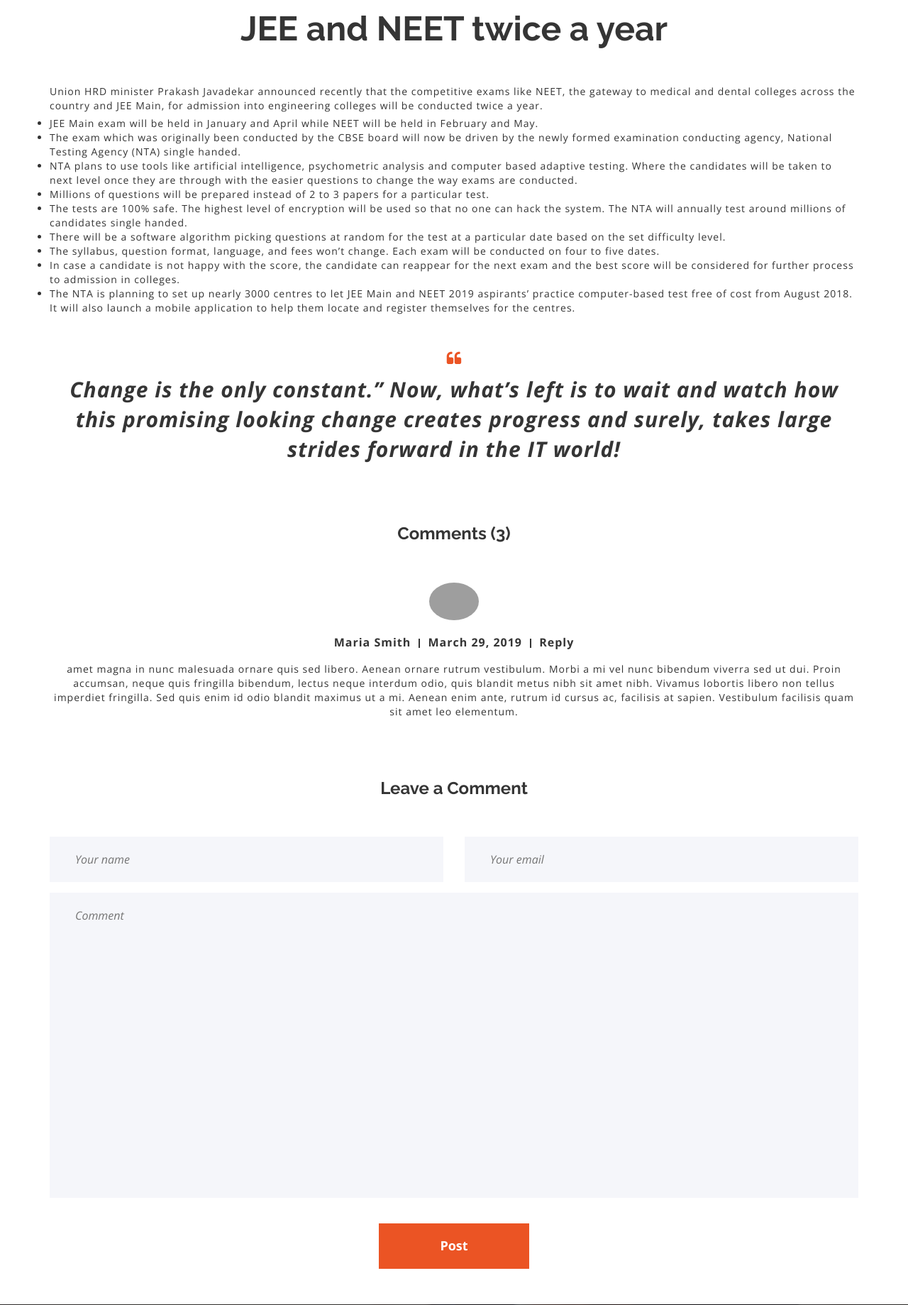
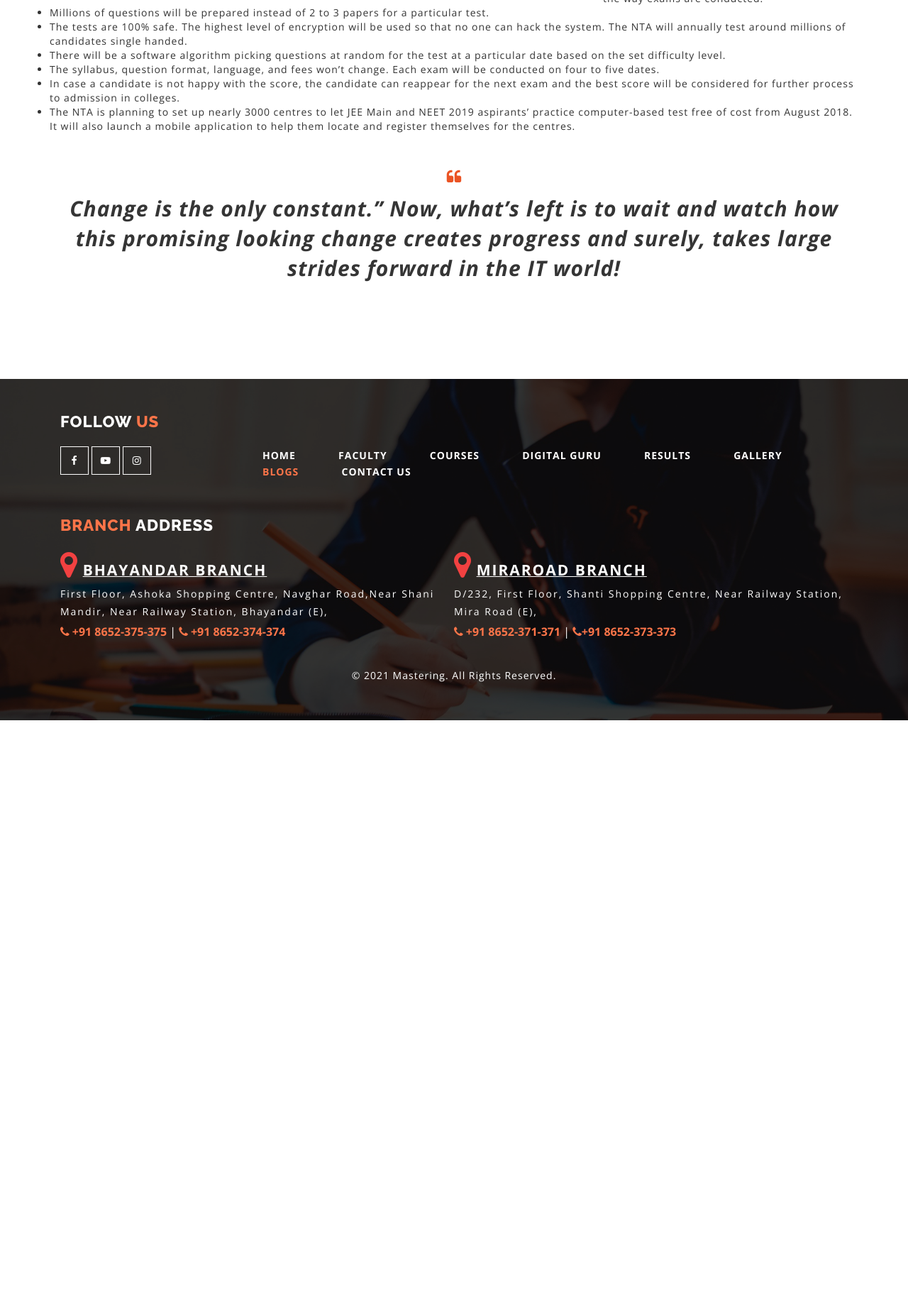
Before and after one commit to sunil007/tsphweb, a PHP site: page /blogs.php in a window 1280 px wide. Shown: the part 992-2831 px from the top of the page at 71% size. After the commit the page ends 2007 px from the top, so only its background shows below. Run offline with PHP 8.4, Linux system fonts and the light colour scheme; some libraries are stand-ins or nearby versions; grey boxes are pictures that could not be loaded.

Commit message:
blogs page

```diff
--- a/blogs.php
+++ b/blogs.php
@@ -22,18 +22,16 @@
 
 	<!-- Blog Section Begin -->
     <section class="blog-section spad">
-        <div class="blog-pic">
-            <div class="container-fluid">
-                <div class="row">
-                    <div class="col-lg-12">
-                        <img src="images/blogs/TSPH Blog 1.jpg" alt="" style="display: block; margin-left: auto; margin-right: auto; width: 50%;" class="img-responsive">
-                    </div>
-                </div>
-            </div>
-        </div>
+
+
         <div class="container">
             <div class="row">
-                <div class="col-lg-12">
+
+				<div class="col-lg-8 col-md-8 col-sm-8" class="blog-pic">
+					<img src="images/blogs/TSPH Blog 1.jpg" alt="" style="display: block; margin-left: auto; margin-right: auto; width: 97%;" class="img-responsive">
+				</div>
+
+                <div class="col-lg-4 col-md-4 col-sm-4">
                     <div class="blog-text">
                         <div class="blog-title">
                             <span>16 January 2019</span>
@@ -51,6 +49,14 @@
 								<li>JEE Main exam will be held in January and April while NEET will be held in February and May.</li>
 								<li>The exam which was originally been conducted by the CBSE board will now be driven by the newly formed examination conducting agency, National Testing Agency (NTA) single handed.</li>
 								<li>NTA plans to use tools like artificial intelligence, psychometric analysis and computer based adaptive testing. Where the candidates will be taken to next level once they are through with the easier questions to change the way exams are conducted.</li>
+							</ul>
+						</div>
+					</div>
+				</div>
+				<div class="col-lg-12 col-md-12 col-sm-12">
+                    <div class="blog-text">
+						<div class="blog-desc">
+							<ul>
 								<li>Millions of questions will be prepared instead of 2 to 3 papers for a particular test.</li>
 								<li>The tests are 100% safe. The highest level of encryption will be used so that no one can hack the system. The NTA will annually test around millions of candidates single handed.</li>
 								<li>There will be a software algorithm picking questions at random for the test at a particular date based on the set difficulty level.</li>
@@ -72,7 +78,7 @@
 							</div>
 						</div>
 
-                        <div class="blog-comment">
+                        <!--div class="blog-comment">
                             <h3>Comments (3)</h3>
                             <div class="single-comment">
                                 <img src="img/blog-comment.png" alt="">
@@ -103,7 +109,7 @@
                                 </div>
                             </div>
                             <button type="submit">Post</button>
-                        </form>
+                        </form-->
                     </div>
                 </div>
             </div>
```
